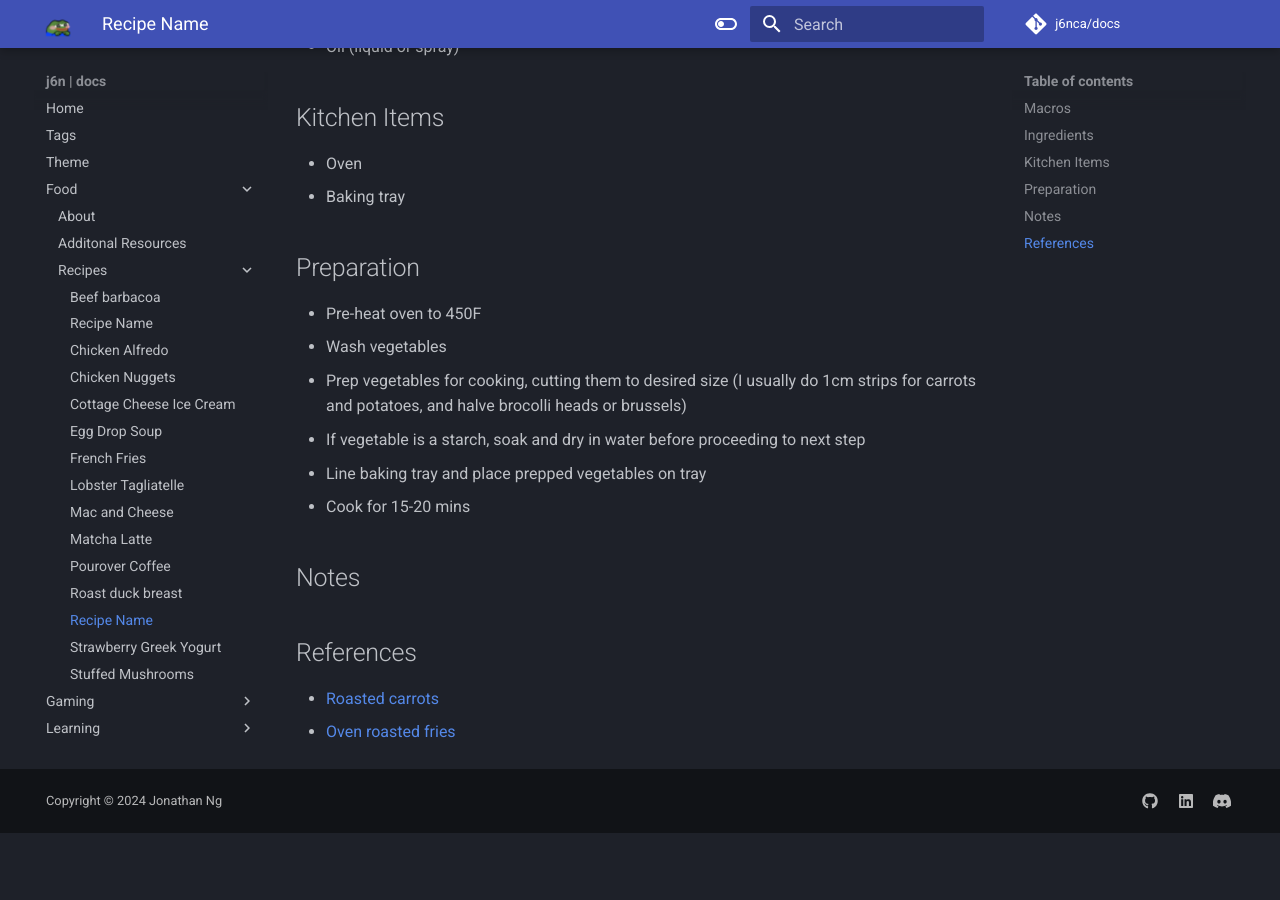
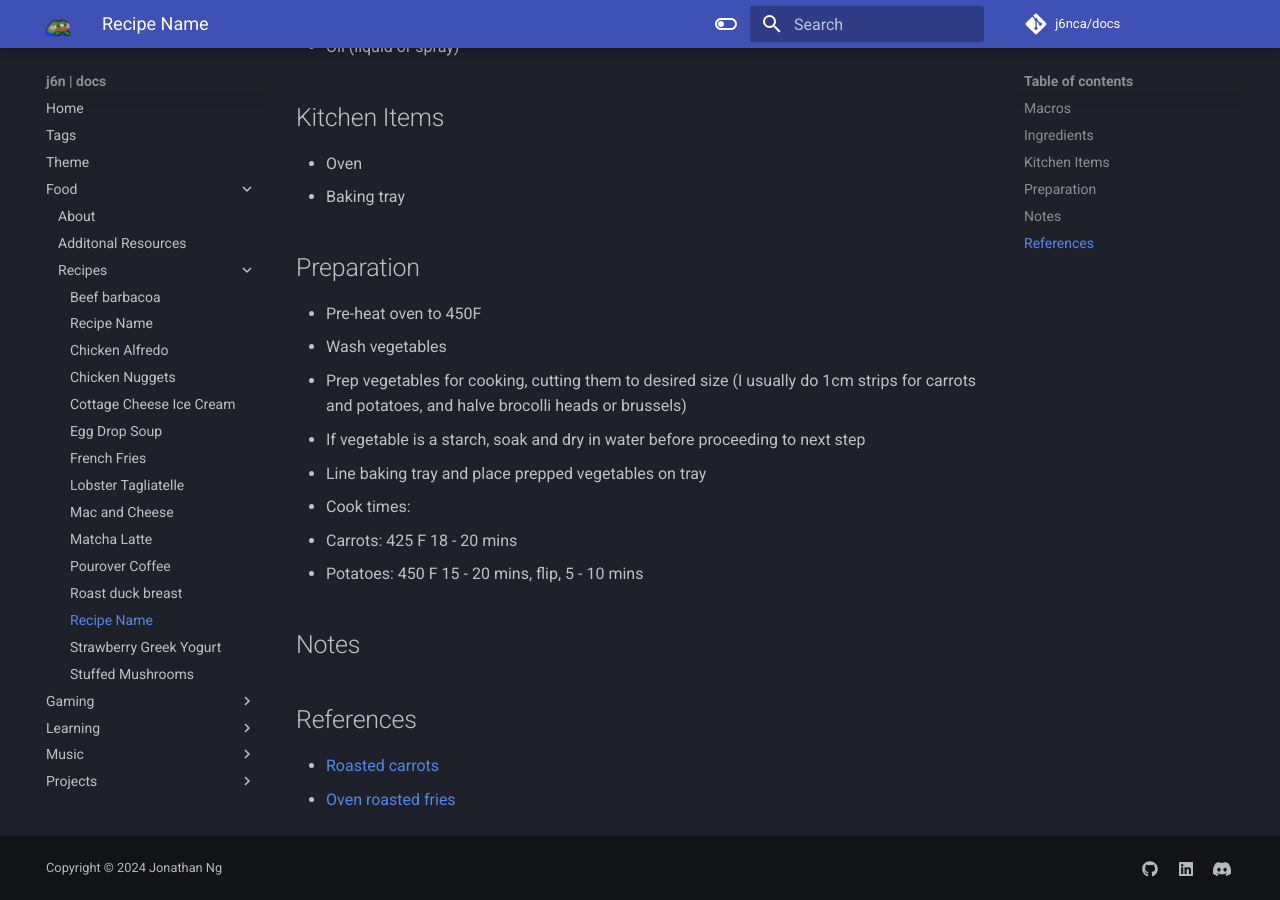
Before and after one commit to j6nca/notes, an MkDocs documentation site: the page built from docs/food/recipes/roasted_vegetables.md, in a window 1280 px wide and 900 px high, scrolled down 573 px. Built offline with MkDocs 1.6.1 and Material for MkDocs 9.7.7, drawn with Linux system fonts in a browser that asks for light colours; comment, search, counter and statistics services are not loaded; before the commit the page ends 1406 px from its top, so only the background shows below that.

Commit message:
update recipe

```diff
--- a/docs/food/recipes/roasted_vegetables.md
+++ b/docs/food/recipes/roasted_vegetables.md
@@ -38,7 +38,9 @@
 - Prep vegetables for cooking, cutting them to desired size (I usually do 1cm strips for carrots and potatoes, and halve brocolli heads or brussels)
 - If vegetable is a starch, soak and dry in water before proceeding to next step
 - Line baking tray and place prepped vegetables on tray
-- Cook for 15-20 mins
+- Cook times:
+  - Carrots: 425 F 18 - 20 mins
+  - Potatoes: 450 F 15 - 20 mins, flip, 5 - 10 mins
 
 ## Notes
 
```
